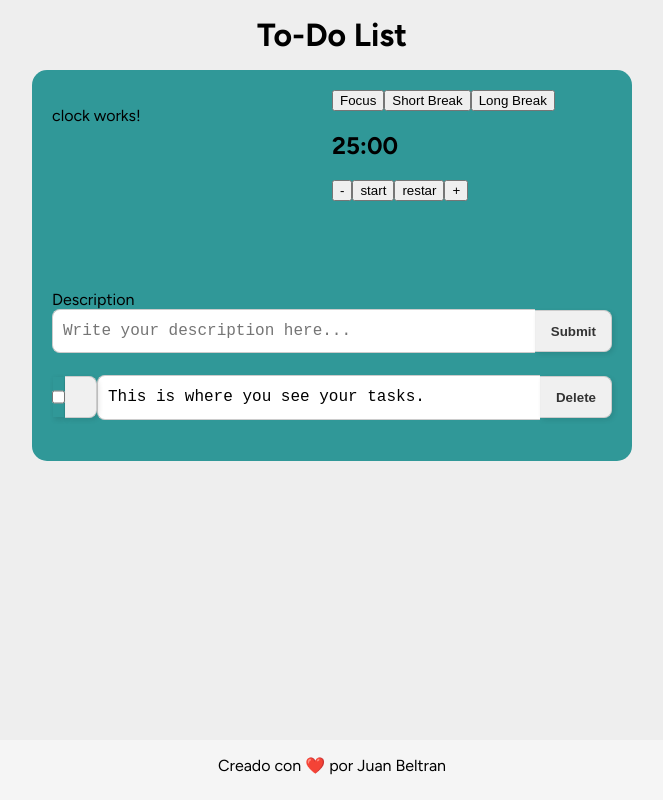
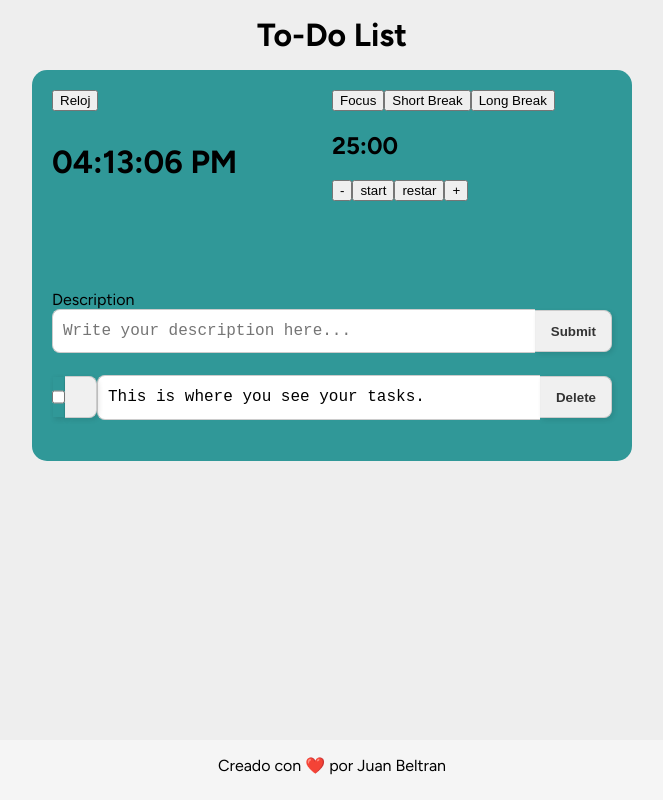
Before and after one commit to jbeltran402/todo-list-angular, an Angular app: page / in a window 1280 px wide. Shown: the whole page, without its empty margins (308-971 px from the left). Built offline with nearby package versions, Linux system fonts and the light colour scheme.

Commit message:
feat(clock): implement clock component with time format toggle and real-time updates

```diff
--- a/src/app/clock/clock.component.html
+++ b/src/app/clock/clock.component.html
@@ -1 +1,2 @@
-<p>clock works!</p>
+<button (click)="toggleFormat()">Reloj</button>
+<h1>{{ clock() | date: (format() ? 'HH:mm:ss' : 'hh:mm:ss a') }}</h1>
--- a/src/app/clock/clock.component.ts
+++ b/src/app/clock/clock.component.ts
@@ -1,11 +1,36 @@
-import { Component } from '@angular/core';
+import { Component, signal, OnInit, OnDestroy, inject, PLATFORM_ID } from '@angular/core';
+import { DatePipe, isPlatformBrowser } from '@angular/common';
 
 @Component({
   selector: 'app-clock',
-  imports: [],
+  standalone: true,
+  imports: [DatePipe],
   templateUrl: './clock.component.html',
   styleUrl: './clock.component.css'
 })
-export class ClockComponent {
+export class ClockComponent implements OnInit, OnDestroy {
+  format = signal(false);
+  clock = signal<Date | null>(null);
+  private timerId: any;
+  private platformId = inject(PLATFORM_ID);
 
+  ngOnInit() {
+    if (isPlatformBrowser(this.platformId)) {
+      // Captura la hora del cliente (No del servidor)
+      this.clock.set(new Date());
+      this.timerId = setInterval(() => {
+        this.clock.set(new Date());
+      }, 1000);
+    }
+  }
+
+  toggleFormat() {
+    this.format.update(currentValue => !currentValue);
+  }
+
+  ngOnDestroy() {
+    if (this.timerId) {
+      clearInterval(this.timerId);
+    }
+  }
 }
```
